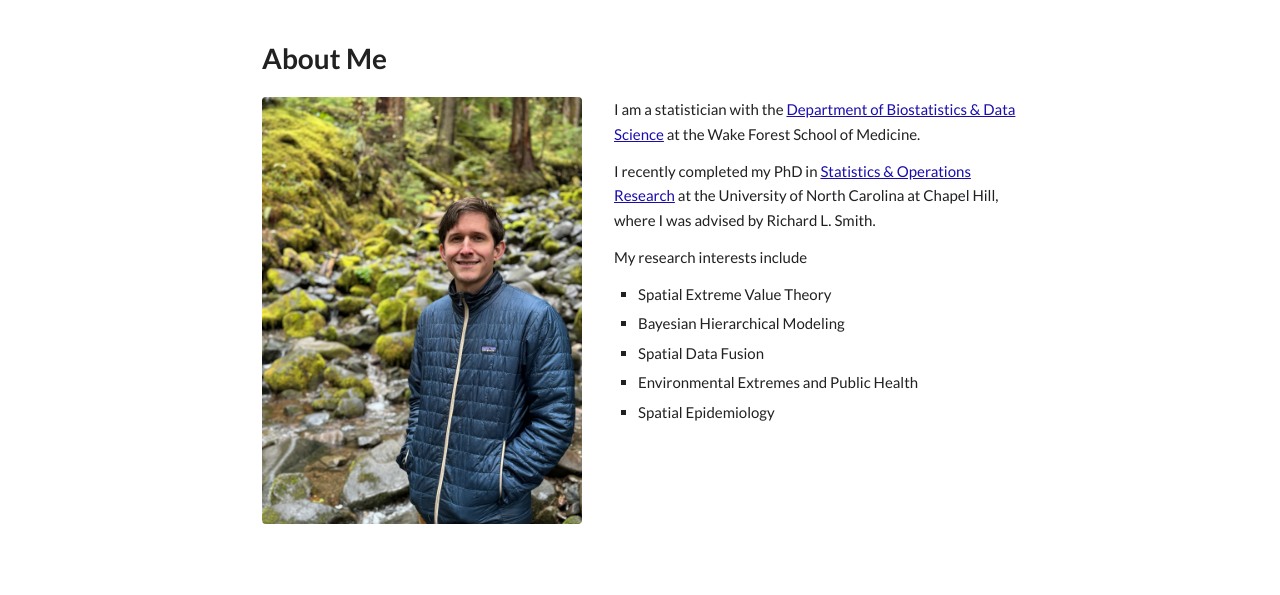
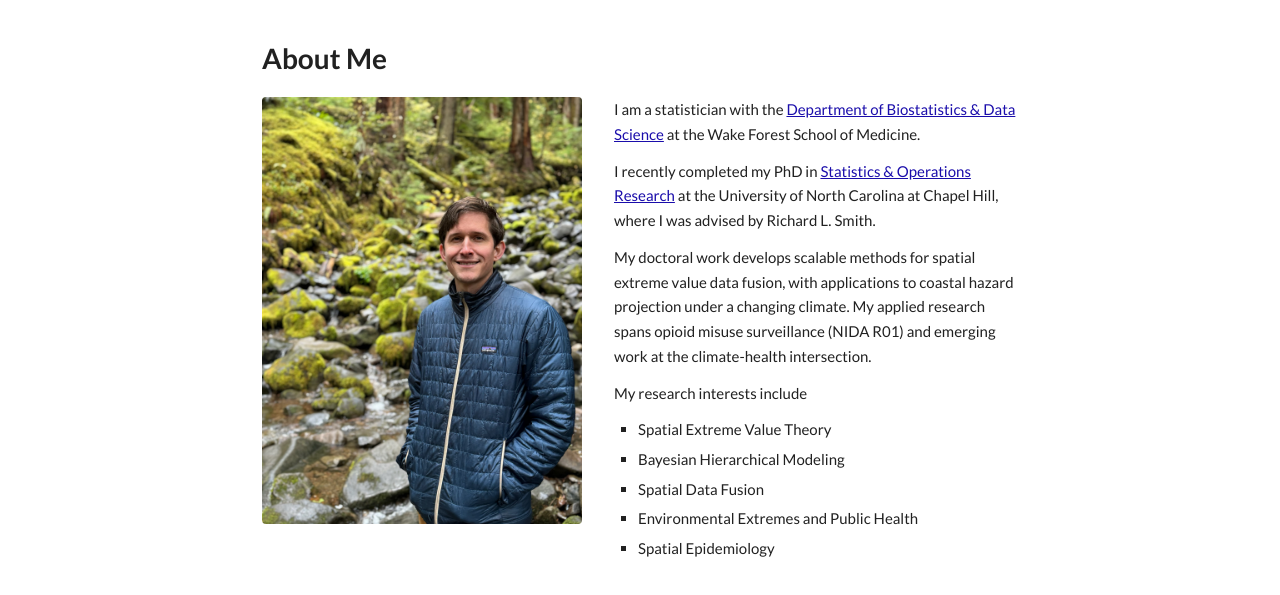
Before and after one commit to BrianNathanWhite/briannathanwhite.github.io, a plain HTML site: page index.html in a window 1280 px wide. Shown: the part 61-656 px from the top of the page. Drawn offline with Linux system fonts and the light colour scheme.

Commit message:
Add concrete research paragraph to About Me

```diff
--- a/index.html
+++ b/index.html
@@ -66,6 +66,9 @@
                     <a href="https://stor.unc.edu/">Statistics &amp; Operations Research</a>
                     at the University of North Carolina at Chapel Hill, where I was advised by Richard L. Smith.
                 </p>
+                <p>
+                    My doctoral work develops scalable methods for spatial extreme value data fusion, with applications to coastal hazard projection under a changing climate. My applied research spans opioid misuse surveillance (NIDA R01) and emerging work at the climate-health intersection.
+                </p>
                 <p>My research interests include</p>
                 <ul>
                     <li>Spatial Extreme Value Theory</li>
```
